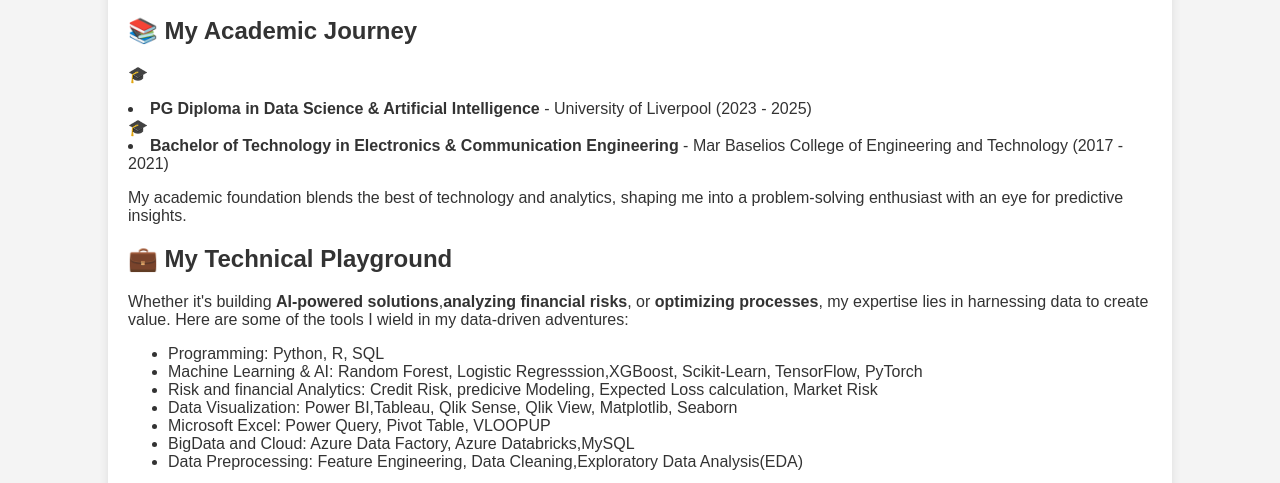
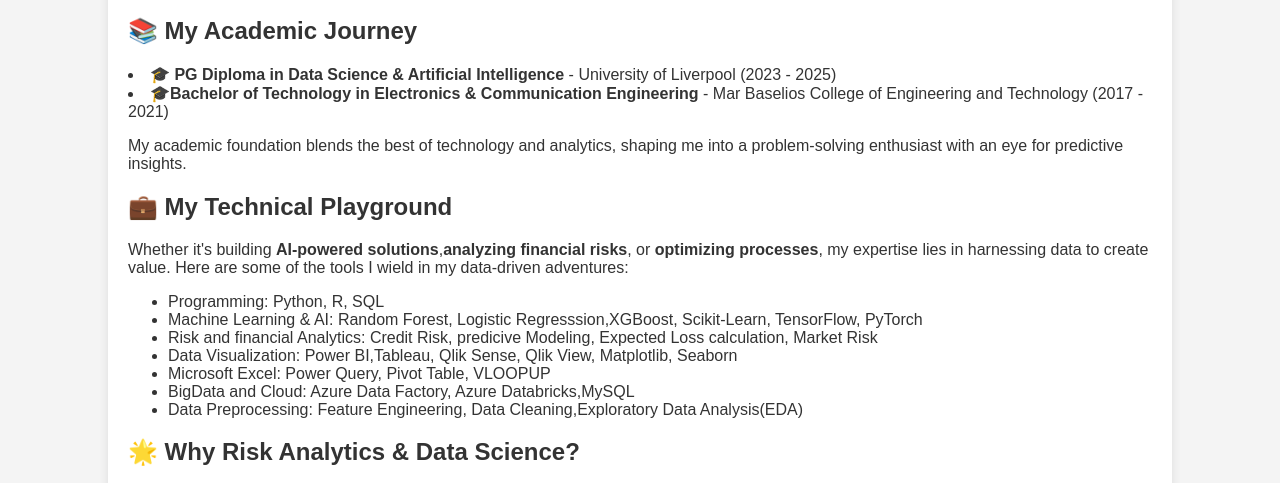
Before and after one commit to VarshaUshaSunilBabu/VarshaUshaSunilBabu.github.io, a plain HTML site: page about.html in a window 1280 px wide. Shown: the part 277-760 px from the top of the page. Drawn offline with Linux system fonts and the light colour scheme.

Commit message:
Update about.html

```diff
--- a/about.html
+++ b/about.html
@@ -69,8 +69,8 @@
 
         <h2>📚 My Academic Journey</h2>
         <p>
-            🎓<li> <strong>PG Diploma in Data Science & Artificial Intelligence</strong> - University of Liverpool (2023 - 2025) </li>
-            🎓<li> <strong>Bachelor of Technology in Electronics & Communication Engineering</strong> - Mar Baselios College of Engineering and Technology (2017 - 2021)</li>
+            <li>🎓 <strong>PG Diploma in Data Science & Artificial Intelligence</strong> - University of Liverpool (2023 - 2025) </li>
+            <li> 🎓<strong>Bachelor of Technology in Electronics & Communication Engineering</strong> - Mar Baselios College of Engineering and Technology (2017 - 2021)</li>
         </p>
         <p>
             My academic foundation blends the best of </strong>technology and analytics</strong>, shaping me into a problem-solving enthusiast with an eye for predictive insights.
```
